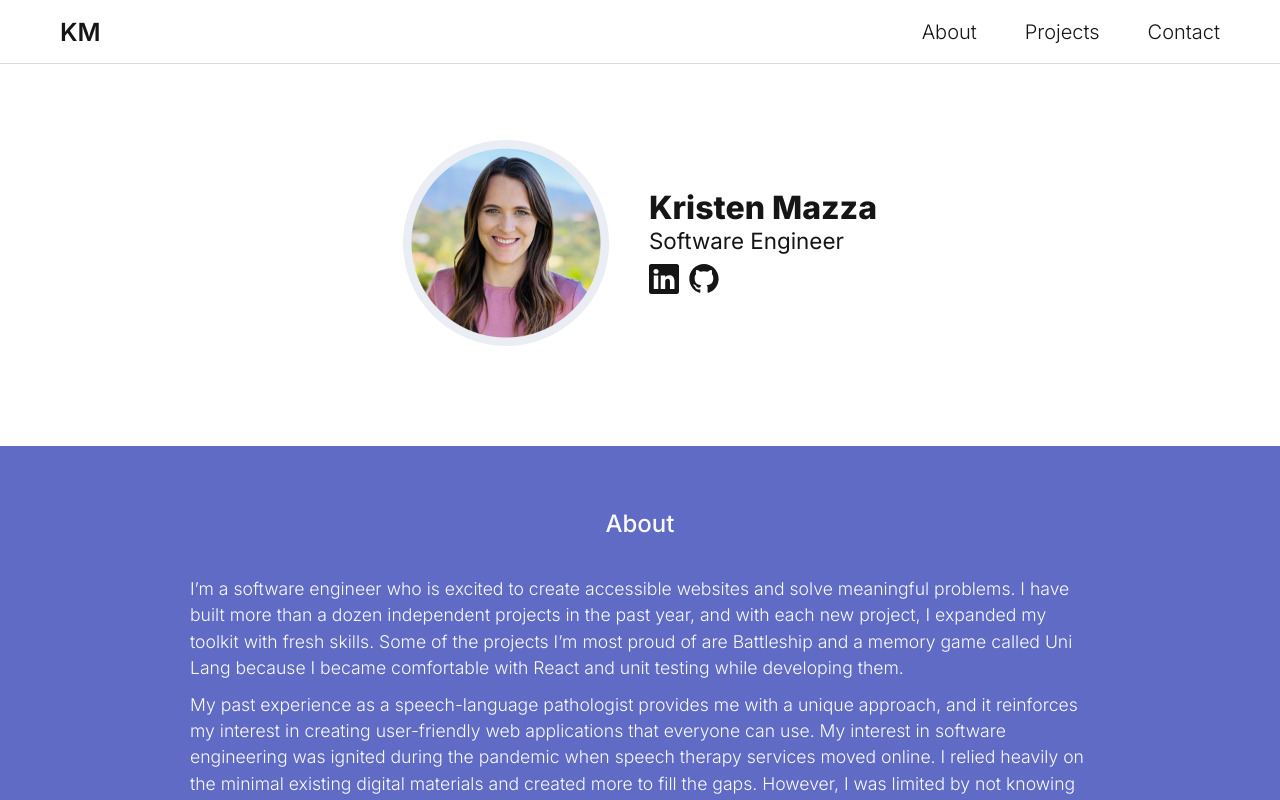
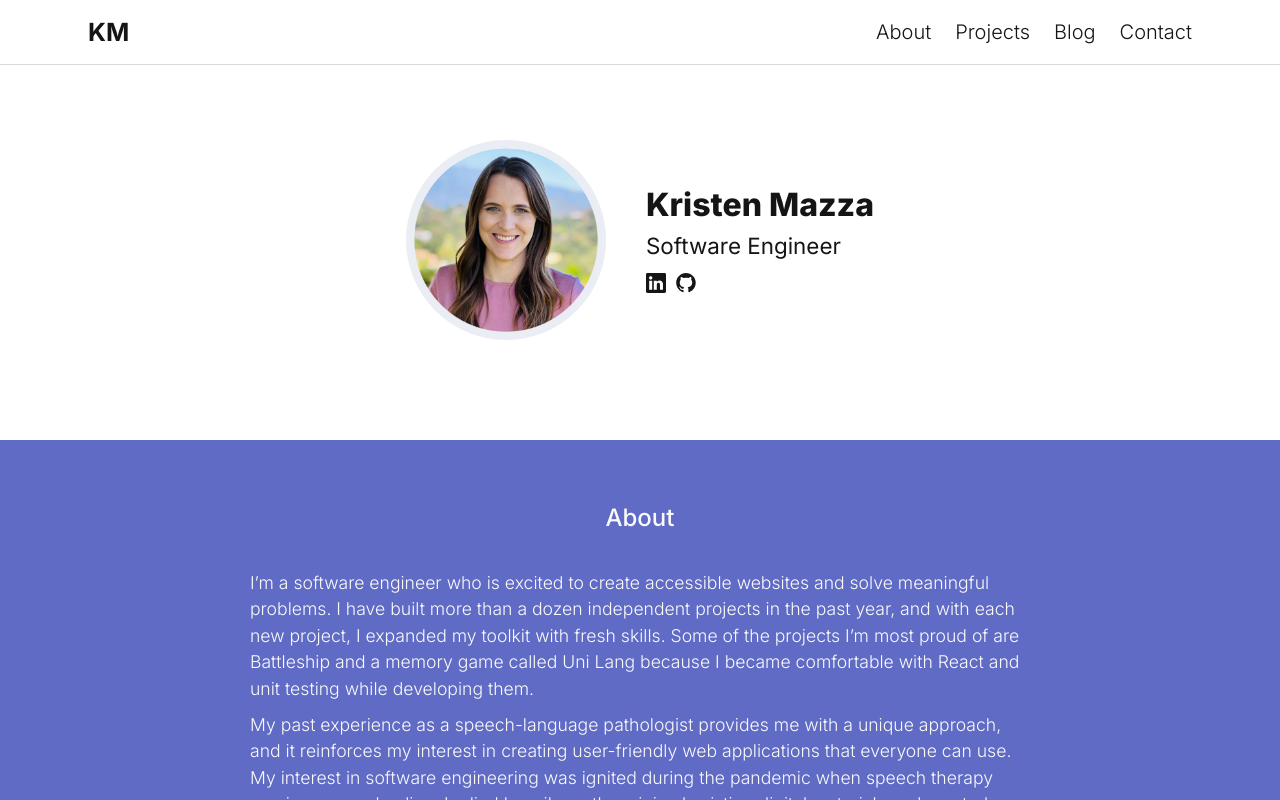
Before and after one commit to kristenmazza/portfolio, a React (Vite) app: page / in a window 1280 px wide. Shown: the top 800 px of the page. Built offline with nearby package versions, Linux system fonts and the light colour scheme.

Commit message:
Replace header

```diff
--- a/src/App.jsx
+++ b/src/App.jsx
@@ -1,13 +1,39 @@
+import { useEffect } from 'react';
 import './App.css';
 import Content from './components/Content';
 import Header from './components/Header';
+import { StyledEngineProvider } from '@mui/material/styles';
+import { createTheme, ThemeProvider } from '@mui/material/styles';
+
+const theme = createTheme({
+  typography: { fontFamily: 'Inter' },
+});
+
+function scrollToSection(id) {
+  const target = document.getElementById(id);
+  if (target) {
+    window.scrollTo({
+      top: target.offsetTop,
+      behavior: 'smooth',
+    });
+  }
+}
 
 function App() {
+  useEffect(() => {
+    const hash = window.location.hash.substring(1);
+    if (hash) {
+      scrollToSection(hash);
+    }
+  }, []);
+
   return (
-    <>
-      <Header />
-      <Content />
-    </>
+    <ThemeProvider theme={theme}>
+      <StyledEngineProvider injectFirst>
+        <Header />
+        <Content />
+      </StyledEngineProvider>
+    </ThemeProvider>
   );
 }
 
--- a/src/components/Header.jsx
+++ b/src/components/Header.jsx
@@ -1,46 +1,220 @@
-import { useState, useEffect } from 'react';
-import styles from './Header.module.css';
+import * as React from 'react';
+import PropTypes from 'prop-types';
+import AppBar from '@mui/material/AppBar';
+import Box from '@mui/material/Box';
+import CssBaseline from '@mui/material/CssBaseline';
+import Divider from '@mui/material/Divider';
+import Drawer from '@mui/material/Drawer';
+import IconButton from '@mui/material/IconButton';
+import List from '@mui/material/List';
+import ListItem from '@mui/material/ListItem';
+import ListItemText from '@mui/material/ListItemText';
+import MenuIcon from '@mui/icons-material/Menu';
+import Toolbar from '@mui/material/Toolbar';
+import Typography from '@mui/material/Typography';
+import Button from '@mui/material/Button';
+import Container from '@mui/material/Container';
+import Link from '@mui/material/Link';
+import { styled } from '@mui/material/styles';
 
-export default function Header() {
-  const [navResize, setNavResize] = useState(false);
+const drawerWidth = 240;
 
-  const listenScrollEvent = () => {
-    window.scrollY > 10 ? setNavResize(true) : setNavResize(false);
+const NavLink = styled(Link)(() => ({
+  color: '#151515',
+  fontSize: '20px',
+  fontWeight: '300',
+  textTransform: 'Capitalize',
+  textDecoration: 'none',
+  '&:hover': {
+    textDecoration: 'underline',
+    textUnderlineOffset: '5px',
+    textDecorationThickness: '1px',
+    backgroundColor: 'transparent',
+    color: '#151515',
+  },
+  marginLeft: '1.5rem',
+}));
+
+const NavButton = styled(Button)(() => ({
+  color: '#151515',
+  textAlign: 'center',
+  textTransform: 'Capitalize',
+  textDecoration: 'none',
+  width: '100%',
+  '&:hover': {
+    backgroundColor: '#ebedf4',
+    color: '#151515',
+  },
+}));
+
+function DrawerAppBar(props) {
+  const { window } = props;
+  const [mobileOpen, setMobileOpen] = React.useState(false);
+
+  const handleDrawerToggle = () => {
+    setMobileOpen((prevState) => !prevState);
   };
 
-  useEffect(() => {
-    window.addEventListener('scroll', listenScrollEvent);
-    return () => {
-      window.removeEventListener('scroll', listenScrollEvent);
-    };
-  }, []);
+  const drawer = (
+    <Box onClick={handleDrawerToggle} sx={{ textAlign: 'center' }}>
+      <Typography variant='h6' sx={{ my: 2 }}>
+        <Link
+          href='/'
+          underline='none'
+          sx={{
+            color: '#151515',
+            fontSize: '25px',
+            fontWeight: '700',
+            '&:hover': {
+              color: '#151515',
+            },
+          }}
+        >
+          KM
+        </Link>
+      </Typography>
+      <Divider />
+      <List>
+        <ListItem disablePadding sx={{ justifyContent: 'center' }}>
+          <NavButton href='#about'>
+            <ListItemText
+              primaryTypographyProps={{ fontSize: '20px', fontWeight: '300' }}
+              primary='About'
+            />
+          </NavButton>
+        </ListItem>
+        <ListItem disablePadding sx={{ justifyContent: 'center' }}>
+          <NavButton href='#projects'>
+            <ListItemText
+              primaryTypographyProps={{ fontSize: '20px', fontWeight: '300' }}
+              primary='Projects'
+            />
+          </NavButton>
+        </ListItem>
+        <ListItem disablePadding sx={{ justifyContent: 'center' }}>
+          <NavButton href='https://blog.kristenmazza.dev/'>
+            <ListItemText
+              primaryTypographyProps={{ fontSize: '20px', fontWeight: '300' }}
+              primary='Blog'
+            />
+          </NavButton>
+        </ListItem>
+        <ListItem disablePadding sx={{ justifyContent: 'center' }}>
+          <NavButton href={'#contact'}>
+            <ListItemText
+              primaryTypographyProps={{ fontSize: '20px', fontWeight: '300' }}
+              primary='Contact'
+            />
+          </NavButton>
+        </ListItem>
+      </List>
+    </Box>
+  );
+
+  const container =
+    window !== undefined ? () => window().document.body : undefined;
 
   return (
     <>
-      <header>
-        <nav
-          className={`${styles.navbar} ${
-            navResize ? styles.activeHeaderResize : ''
-          }`}
+      <CssBaseline />
+      <AppBar
+        component='nav'
+        elevation={0}
+        sx={{
+          backgroundColor: '#fff',
+          borderBottom: '1px solid rgb(218,218,218)',
+          letterSpacing: '0',
+          WebkitFontSmoothing: 'antialiased',
+        }}
+      >
+        <Container maxWidth='lg'>
+          <Toolbar>
+            <IconButton
+              color='inherit'
+              aria-label='open drawer'
+              edge='start'
+              onClick={handleDrawerToggle}
+              sx={{
+                mr: 2,
+                display: { sm: 'none' },
+                color: '#151515',
+                '&:hover': {
+                  backgroundColor: '#ebedf4',
+                },
+              }}
+            >
+              <MenuIcon />
+            </IconButton>
+            <Typography
+              variant='h6'
+              component='div'
+              sx={{
+                flexGrow: 1,
+                textAlign: 'start',
+                display: { xs: 'none', sm: 'block' },
+              }}
+            >
+              <Link
+                href='/'
+                underline='none'
+                sx={{
+                  color: '#151515',
+                  fontSize: '25px',
+                  fontWeight: '700',
+                  '&:hover': {
+                    color: '#151515',
+                  },
+                  WebkitFontSmoothing: 'antialiased',
+                }}
+              >
+                KM
+              </Link>
+            </Typography>
+            <Box
+              sx={{
+                display: { xs: 'none', sm: 'block' },
+              }}
+            >
+              <NavLink href='#about'>About</NavLink>
+              <NavLink href='#projects'>Projects</NavLink>
+              <NavLink href='https://blog.kristenmazza.dev'>Blog</NavLink>
+              <NavLink href='#contact'>Contact</NavLink>
+            </Box>
+          </Toolbar>
+        </Container>
+      </AppBar>
+
+      <nav>
+        <Drawer
+          container={container}
+          variant='temporary'
+          open={mobileOpen}
+          onClose={handleDrawerToggle}
+          ModalProps={{
+            keepMounted: true, // Better open performance on mobile.
+          }}
+          sx={{
+            display: { xs: 'block', sm: 'none' },
+            '& .MuiDrawer-paper': {
+              boxSizing: 'border-box',
+              width: drawerWidth,
+            },
+            WebkitFontSmoothing: 'antialiased',
+          }}
         >
-          <div className={styles.navbarContainer}>
-            <div className={styles.logo}>
-              <a href='#'>KM</a>
-            </div>
-            <ul className={styles.navbarList}>
-              <li>
-                <a href='#about'>About</a>
-              </li>
-              <li className={styles.projects}>
-                <a href='#projects'>Projects</a>
-              </li>
-              <li className={styles.contact}>
-                <a href='#contact'>Contact</a>
-              </li>
-            </ul>
-          </div>
-        </nav>
-      </header>
+          {drawer}
+        </Drawer>
+      </nav>
     </>
   );
 }
+
+DrawerAppBar.propTypes = {
+  /**
+   * Injected by the documentation to work in an iframe.
+   * You won't need it on your project.
+   */
+  window: PropTypes.func,
+};
+
+export default DrawerAppBar;
--- a/src/components/Header.module.css
+++ /dev/null
@@ -1,91 +0,0 @@
-.navbar {
-  position: fixed;
-  top: 0px;
-  left: 0px;
-  width: 100%;
-  display: flex;
-  justify-content: center;
-  height: 4rem;
-  padding: 0 60px;
-  box-sizing: border-box;
-  font-size: 20px;
-  font-weight: 300;
-  background-color: rgb(255, 255, 255);
-  border-bottom: 1px solid rgb(218, 218, 218);
-  transition: all 1s;
-  z-index: 3;
-}
-
-.navbarList > li {
-  display: flex;
-}
-
-.navbarList > li > a {
-  text-decoration: none;
-  color: rgb(21, 21, 21);
-}
-
-.navbarList > li > a:hover {
-  text-underline-offset: 5px;
-  text-decoration: underline;
-  text-decoration-thickness: 1px;
-  text-decoration-color: #121212;
-}
-
-.activeHeaderResize {
-  height: 2.5rem;
-  transition: all 1s;
-}
-
-.logo {
-  display: none;
-}
-
-.projects {
-  flex: 1;
-  justify-content: center;
-}
-
-.navbarContainer {
-  display: flex;
-  flex: 1;
-  align-items: center;
-}
-
-.navbarList {
-  display: flex;
-  list-style: none;
-  gap: 1rem;
-  flex: 1;
-}
-
-@media (min-width: 600px) {
-  .logo {
-    display: block;
-    font-size: 25px;
-    font-weight: 600;
-  }
-
-  .logo > a {
-    text-decoration: none;
-    color: rgb(21, 21, 21);
-  }
-
-  .logo > a:hover,
-  .logo > a:active,
-  .logo > a:visited {
-    color: rgb(21, 21, 21);
-  }
-
-  .navbarList {
-    flex: 0;
-    gap: 3rem;
-  }
-
-  .navbarContainer {
-    display: flex;
-    max-width: 1200px;
-    justify-content: space-between;
-    align-items: center;
-  }
-}
--- a/src/index.css
+++ b/src/index.css
@@ -18,9 +18,5 @@
 html {
   scroll-behavior: smooth;
   scroll-padding: 2.3rem;
+  -webkit-font-smoothing: auto !important;
 }
-
-/* body {
-  height: 200vh;
-  background-color: #fdfdfd;
-} */
```
